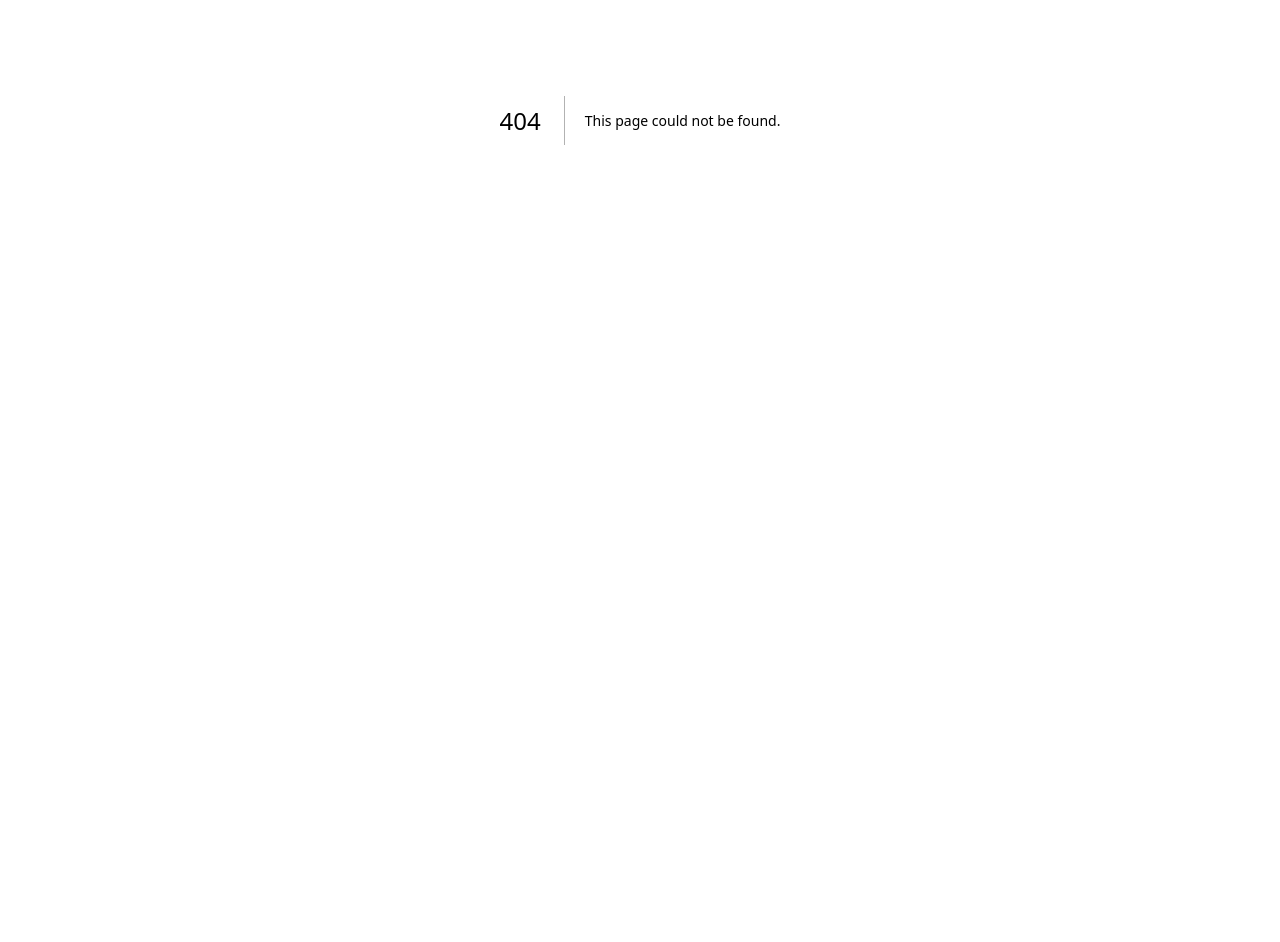
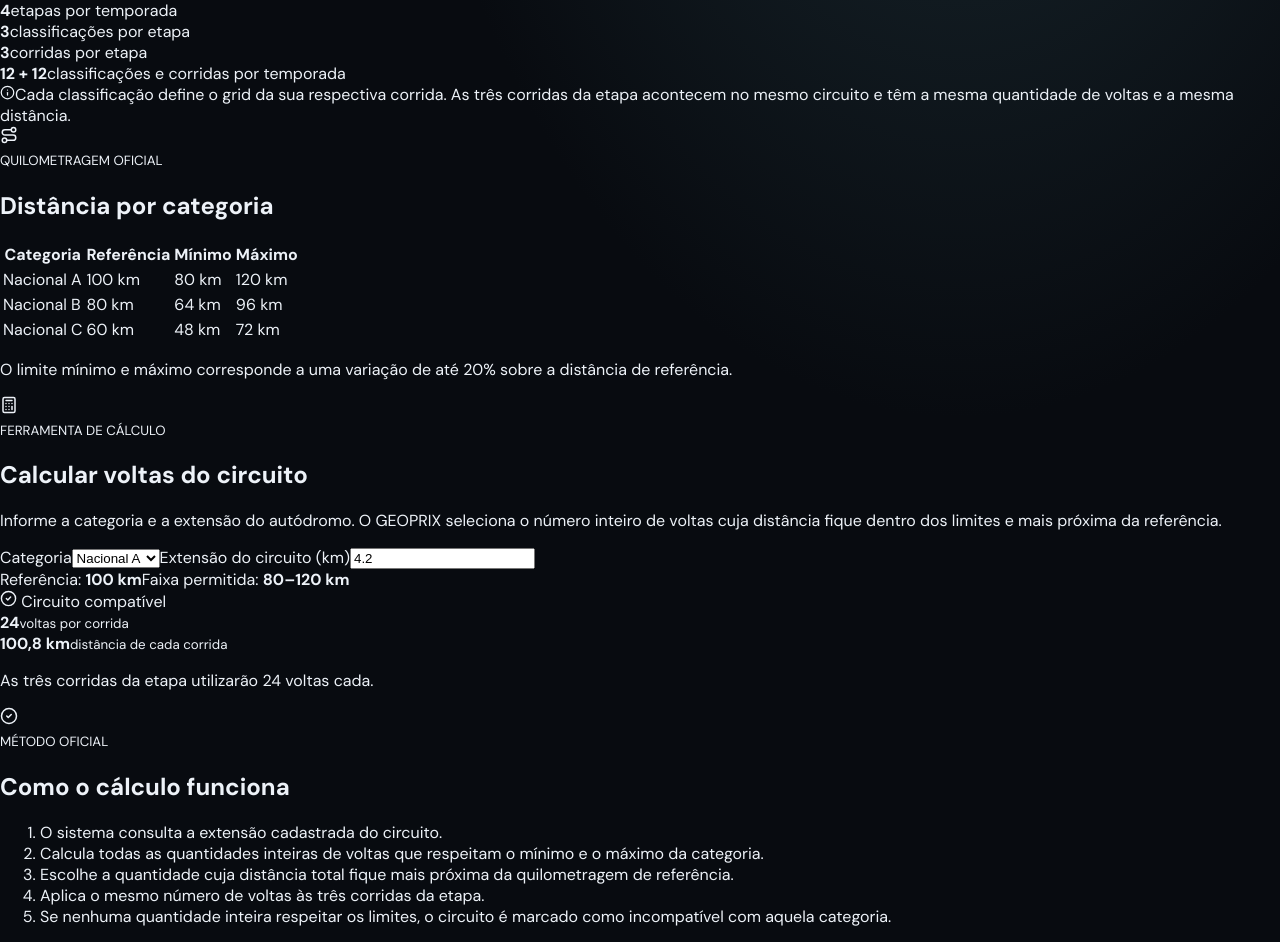
Before and after one commit to geoprix0-coder/geoprix-motorsport, a Next.js app: page /regulamento in a window 1280 px wide. Before the commit this address had no page. Shown: the part 280-1222 px from the top of the page. Before the commit the page ends 800 px from the top, so only its background shows below. Built offline with nearby package versions, Linux system fonts and the light colour scheme.

Commit message:
Add national championship race regulation and distance calculator

```diff
--- /dev/null
+++ b/src/app/regulamento/page.tsx
@@ -0,0 +1,111 @@
+"use client";
+
+import { useMemo, useState } from "react";
+import Link from "next/link";
+import { ArrowLeft, Calculator, CheckCircle2, Flag, Gauge, Info, Route } from "lucide-react";
+
+const categories = {
+  "Nacional A": { target: 100, min: 80, max: 120 },
+  "Nacional B": { target: 80, min: 64, max: 96 },
+  "Nacional C": { target: 60, min: 48, max: 72 },
+} as const;
+
+type Category = keyof typeof categories;
+
+export default function NationalRegulationPage() {
+  const [category, setCategory] = useState<Category>("Nacional A");
+  const [circuitLength, setCircuitLength] = useState("4.2");
+  const rules = categories[category];
+  const length = Number(circuitLength.replace(",", "."));
+
+  const calculation = useMemo(() => {
+    if (!Number.isFinite(length) || length <= 0) return null;
+    const firstLapCount = Math.ceil(rules.min / length);
+    const lastLapCount = Math.floor(rules.max / length);
+    if (firstLapCount > lastLapCount) return { compatible: false as const };
+    let best = firstLapCount;
+    let bestDistance = best * length;
+    for (let laps = firstLapCount + 1; laps <= lastLapCount; laps += 1) {
+      const distance = laps * length;
+      if (Math.abs(distance - rules.target) < Math.abs(bestDistance - rules.target)) {
+        best = laps;
+        bestDistance = distance;
+      }
+    }
+    return { compatible: true as const, laps: best, distance: bestDistance };
+  }, [length, rules]);
+
+  return (
+    <main className="nr-shell">
+      <header className="nr-topbar">
+        <Link href="/" className="nr-back"><ArrowLeft size={16} /> Visão geral</Link>
+        <span className="nr-brand"><Gauge size={17} /> GEOPRIX <i>· REGULAMENTO NACIONAL</i></span>
+      </header>
+      <div className="nr-content">
+        <div className="nr-eyebrow">PIRÂMIDE · MONOPOSTOS · BASE NACIONAL</div>
+        <h1>Regulamento <em>esportivo nacional</em></h1>
+        <p className="nr-intro">Parâmetros padronizados para os campeonatos Nacional A, Nacional B e Nacional C.</p>
+
+        <section className="nr-format">
+          <div className="nr-section-head"><span className="nr-icon"><Flag size={18} /></span><div><small>FORMATO DA TEMPORADA</small><h2>Quatro etapas. Três disputas por etapa.</h2></div></div>
+          <div className="nr-format-grid">
+            <article><b>4</b><span>etapas por temporada</span></article>
+            <article><b>3</b><span>classificações por etapa</span></article>
+            <article><b>3</b><span>corridas por etapa</span></article>
+            <article><b>12 + 12</b><span>classificações e corridas por temporada</span></article>
+          </div>
+          <div className="nr-note"><Info size={15} /><span>Cada classificação define o grid da sua respectiva corrida. As três corridas da etapa acontecem no mesmo circuito e têm a mesma quantidade de voltas e a mesma distância.</span></div>
+        </section>
+
+        <section className="nr-distance">
+          <div className="nr-section-head"><span className="nr-icon"><Route size={18} /></span><div><small>QUILOMETRAGEM OFICIAL</small><h2>Distância por categoria</h2></div></div>
+          <div className="nr-table-wrap">
+            <table className="nr-table">
+              <thead><tr><th>Categoria</th><th>Referência</th><th>Mínimo</th><th>Máximo</th></tr></thead>
+              <tbody>
+                <tr><td>Nacional A</td><td>100 km</td><td>80 km</td><td>120 km</td></tr>
+                <tr><td>Nacional B</td><td>80 km</td><td>64 km</td><td>96 km</td></tr>
+                <tr><td>Nacional C</td><td>60 km</td><td>48 km</td><td>72 km</td></tr>
+              </tbody>
+            </table>
+          </div>
+          <p className="nr-footnote">O limite mínimo e máximo corresponde a uma variação de até 20% sobre a distância de referência.</p>
+        </section>
+
+        <section className="nr-calculator">
+          <div className="nr-section-head"><span className="nr-icon"><Calculator size={18} /></span><div><small>FERRAMENTA DE CÁLCULO</small><h2>Calcular voltas do circuito</h2></div></div>
+          <p className="nr-calculator-copy">Informe a categoria e a extensão do autódromo. O GEOPRIX seleciona o número inteiro de voltas cuja distância fique dentro dos limites e mais próxima da referência.</p>
+          <div className="nr-controls">
+            <label>Categoria<select value={category} onChange={(event) => setCategory(event.target.value as Category)}><option>Nacional A</option><option>Nacional B</option><option>Nacional C</option></select></label>
+            <label>Extensão do circuito (km)<input type="number" min="0.1" step="0.001" value={circuitLength} onChange={(event) => setCircuitLength(event.target.value)} placeholder="Ex.: 4.2" /></label>
+          </div>
+          <div className="nr-target-line"><span>Referência: <b>{rules.target} km</b></span><span>Faixa permitida: <b>{rules.min}–{rules.max} km</b></span></div>
+          {calculation === null ? (
+            <div className="nr-result nr-invalid">Informe uma extensão de circuito válida, maior que zero.</div>
+          ) : calculation.compatible ? (
+            <div className="nr-result nr-valid">
+              <div className="nr-result-title"><CheckCircle2 size={17} /> Circuito compatível</div>
+              <div className="nr-result-grid"><div><strong>{calculation.laps}</strong><small>voltas por corrida</small></div><div><strong>{calculation.distance.toLocaleString("pt-BR", { maximumFractionDigits: 3 })} km</strong><small>distância de cada corrida</small></div></div>
+              <p>As três corridas da etapa utilizarão {calculation.laps} voltas cada.</p>
+            </div>
+          ) : (
+            <div className="nr-result nr-invalid"><b>Circuito incompatível com esta categoria.</b><p>Não existe uma quantidade inteira de voltas que mantenha a distância entre {rules.min} km e {rules.max} km. O GEOPRIX não deve gerar a etapa com este circuito nesta categoria.</p></div>
+          )}
+        </section>
+
+        <section className="nr-method">
+          <div className="nr-section-head"><span className="nr-icon"><CheckCircle2 size={18} /></span><div><small>MÉTODO OFICIAL</small><h2>Como o cálculo funciona</h2></div></div>
+          <ol>
+            <li>O sistema consulta a extensão cadastrada do circuito.</li>
+            <li>Calcula todas as quantidades inteiras de voltas que respeitam o mínimo e o máximo da categoria.</li>
+            <li>Escolhe a quantidade cuja distância total fique mais próxima da quilometragem de referência.</li>
+            <li>Aplica o mesmo número de voltas às três corridas da etapa.</li>
+            <li>Se nenhuma quantidade inteira respeitar os limites, o circuito é marcado como incompatível com aquela categoria.</li>
+          </ol>
+          <div className="nr-note"><Info size={15} /><span>O cálculo considera apenas quilometragem e extensão do circuito. Não utiliza tempo de corrida nem velocidade média.</span></div>
+        </section>
+        <footer className="nr-footer">GEOPRIX · REGULAMENTO NACIONAL · CONFIGURAÇÃO DO UNIVERSO</footer>
+      </div>
+    </main>
+  );
+}
```
